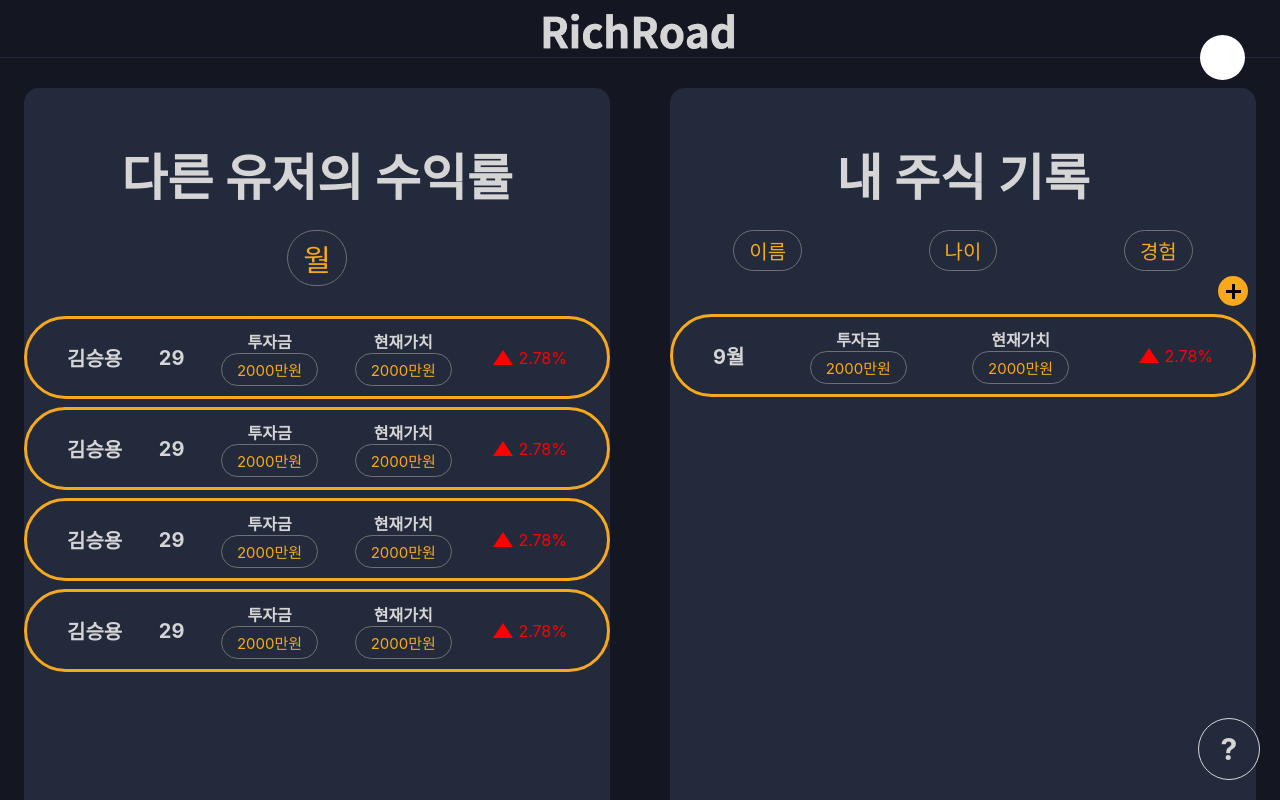
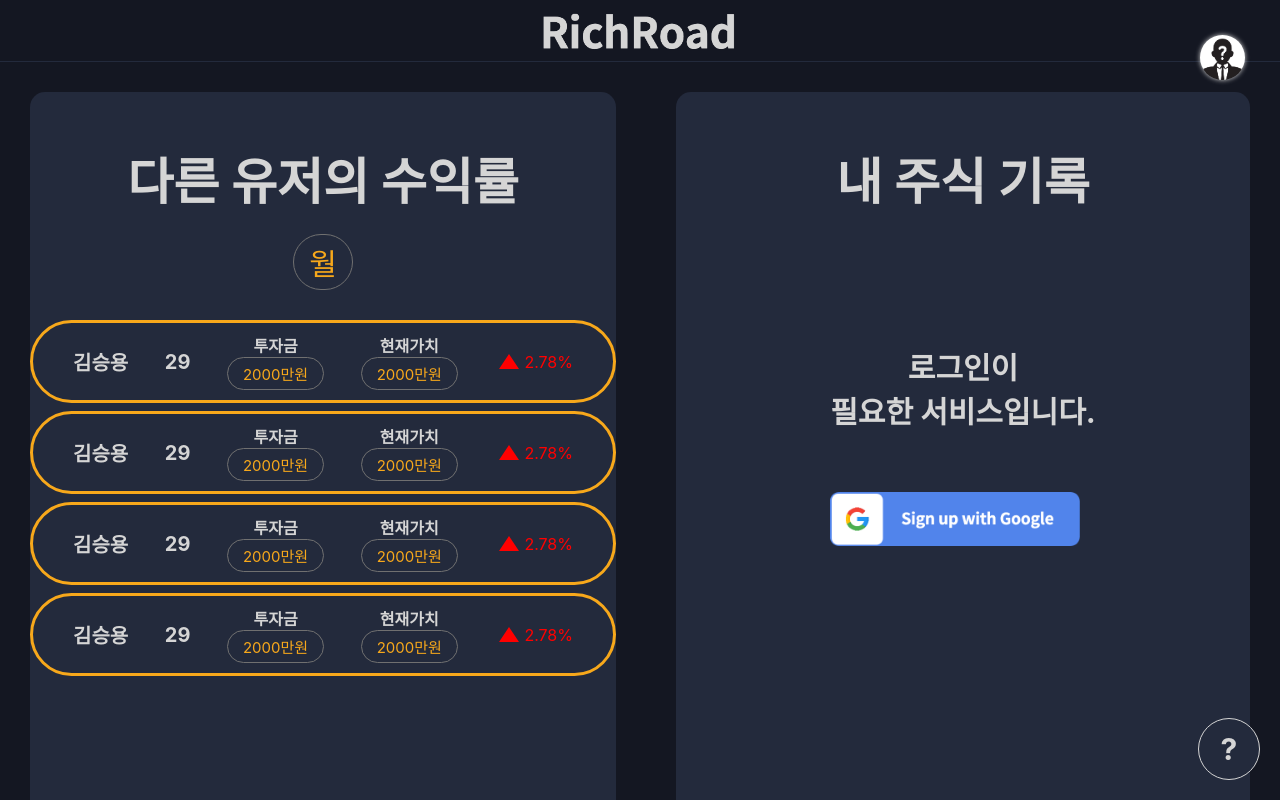
Before and after one commit to yongyongi/richroad, a React (Create React App) app: page /main in a window 1280 px wide. Built offline with nearby package versions, Linux system fonts and the light colour scheme; no server answers.

Commit message:
Add init state, login state

```diff
--- a/src/App.js
+++ b/src/App.js
@@ -1,30 +1,53 @@
-import React from "react";
-import styled from "styled-components";
+import React, { useEffect, useState } from "react";
+import styled, { css } from "styled-components";
 import LandingPage from "../src/pages/LandingPage";
 import MainPage from "../src/pages/MainPage";
 import Question from "../src/components/QuestionIcon";
 import RichRoadLogo from "../src/img/richroad.png";
+import { auth, onAuthStateChanged } from "./firebase";
+import avatar from "./img/avatar.jpg";
 import { BrowserRouter as Router, Route, Switch, Link } from "react-router-dom";
 
+//로그인 되어있으면 메인페이지로 이동
 function App() {
+  const [isLoggedIn, setIsLoggedIn] = useState(false);
+  const [init, setInit] = useState(false);
+  const [userInformation, setUserInformation] = useState("");
+
+  useEffect(() => {
+    onAuthStateChanged(auth, (user) => {
+      if (user) {
+        setIsLoggedIn(true);
+        setUserInformation(user.photoURL);
+      } else setIsLoggedIn(false);
+
+      setInit(true);
+    });
+  }, []);
+
   return (
     <Router>
       <Container>
         <Head>
-          <Logo src={RichRoadLogo} />
-          <Profile />
+          <Link to="/main">
+            <Logo src={RichRoadLogo} />
+          </Link>
         </Head>
         <Switch>
-          <Route exact path="/">
+          {init ? (
             <Body>
-              <LandingPage Link={Link} />
+              <Route exact path="/">
+                <LandingPage isLoggedIn={isLoggedIn} />
+              </Route>
+
+              <Route exact path="/main">
+                <Profile src={userInformation ? userInformation : avatar} />
+                <MainPage isLoggedIn={isLoggedIn} />
+              </Route>
             </Body>
-          </Route>
-          <Route exact path="/main">
-            <Body>
-              <MainPage />
-            </Body>
-          </Route>
+          ) : (
+            <Body init>기다리는중!</Body>
+          )}
         </Switch>
         <Question />
       </Container>
@@ -53,12 +76,18 @@ const Body = styled.div`
   display: flex;
   align-items: center;
   justify-content: center;
+  ${(props) =>
+    props.init &&
+    css`
+      color: white;
+      font-size: 80px;
+    `}
 `;
 
 const Logo = styled.img`
   width: 200px;
 `;
-const Profile = styled.div`
+const Profile = styled.img`
   position: absolute;
   top: 0px;
   right: 0px;
@@ -67,5 +96,7 @@ const Profile = styled.div`
   border-radius: 50%;
   background-color: white;
   margin: 35px;
+  box-shadow: 0px 0px 5px 0px #d5d5d5;
+  cursor: pointer;
 `;
 export default App;
--- a/src/firebase.js
+++ b/src/firebase.js
@@ -1,5 +1,10 @@
 import { initializeApp } from "firebase/app";
-import { getAuth, signInWithPopup, GoogleAuthProvider } from "firebase/auth";
+import {
+  getAuth,
+  signInWithPopup,
+  GoogleAuthProvider,
+  onAuthStateChanged,
+} from "firebase/auth";
 
 const firebaseConfig = {
   apiKey: process.env.REACT_APP_API_KEY,
@@ -12,4 +17,4 @@ const firebaseConfig = {
 
 const app = initializeApp(firebaseConfig);
 const auth = getAuth();
-export { auth, signInWithPopup, GoogleAuthProvider };
+export { auth, signInWithPopup, GoogleAuthProvider, onAuthStateChanged };
--- a/src/pages/LandingPage.js
+++ b/src/pages/LandingPage.js
@@ -2,11 +2,14 @@ import React from "react";
 import styled from "styled-components";
 import google from "../img/google.png";
 import { auth, GoogleAuthProvider, signInWithPopup } from "../firebase";
+import { Link, useHistory } from "react-router-dom";
 
-function LandingPage({ Link }) {
+function LandingPage({ isLoggedIn }) {
+  const history = useHistory();
   const googleLogin = async () => {
     const googleProvider = new GoogleAuthProvider();
     await signInWithPopup(auth, googleProvider);
+    history.push("/main");
   };
   return (
     <Container>
@@ -15,11 +18,18 @@ function LandingPage({ Link }) {
         <br />
         기록해보세요
       </Text>
-
-      <LoginButton onClick={googleLogin} src={google} />
-      <Link to="main">
-        <GuestButton>구경하기</GuestButton>
-      </Link>
+      {isLoggedIn ? (
+        <Link to="/main">
+          <GuestButton>기록하기</GuestButton>
+        </Link>
+      ) : (
+        <>
+          <LoginButton onClick={googleLogin} src={google} />
+          <Link to="/main">
+            <GuestButton>구경하기</GuestButton>
+          </Link>
+        </>
+      )}
     </Container>
   );
 }
--- a/src/pages/MainPage.js
+++ b/src/pages/MainPage.js
@@ -4,8 +4,13 @@ import google from "../img/google.png";
 import List from "../components/List";
 import Month from "../components/Month";
 import PlusButton from "../components/PlusButton";
+import { GoogleAuthProvider, signInWithPopup, auth } from "../firebase";
 
-function MainPage() {
+function MainPage({ isLoggedIn }) {
+  const googleLogin = async () => {
+    const googleProvider = new GoogleAuthProvider();
+    await signInWithPopup(auth, googleProvider);
+  };
   return (
     <Container>
       <Block left>
@@ -20,14 +25,14 @@ function MainPage() {
       </Block>
       <Block right>
         <Head right>내 주식 기록</Head>
-        {1 !== 1 ? ( //로그인이 되었는지 안되었는지
+        {!isLoggedIn ? ( //로그인이 되었는지 안되었는지
           //로그인이 안된경우
           <RightBodyFree>
             <Notice>
               로그인이
               <br /> 필요한 서비스입니다.
             </Notice>
-            <Login src={google}></Login>
+            <Login onClick={googleLogin} src={google}></Login>
           </RightBodyFree>
         ) : //로그인이 된경우
         1 !== 1 ? ( //로그인ok, 데이터 있는지 없는지
```
Also changed, not shown: src/img/avatar.jpg (added).
